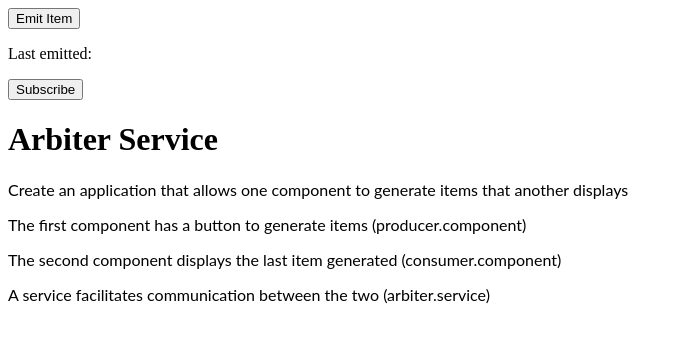
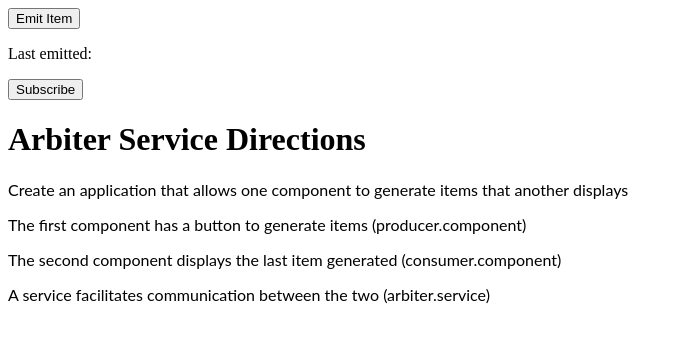
Before and after one commit to aliza614/jbh-rxjs-2arbiter-aliza, an Angular app: page / in a window 1280 px wide. Shown: the top 342 px of the page, without its empty margins (0-683 px from the left). Built offline with nearby package versions, Linux system fonts and the light colour scheme.

Commit message:
changing wording

```diff
--- a/src/app/app.component.html
+++ b/src/app/app.component.html
@@ -1,6 +1,6 @@
 <producer></producer>
 <consumer></consumer>
-<h1>Arbiter Service</h1>
+<h1>Arbiter Service Directions</h1>
 
 <p>
   Create an application that allows one component to generate items that another
```
